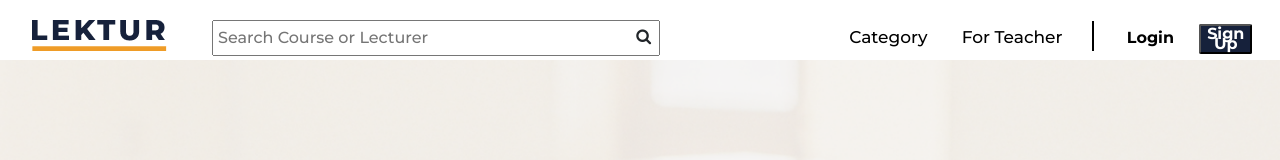
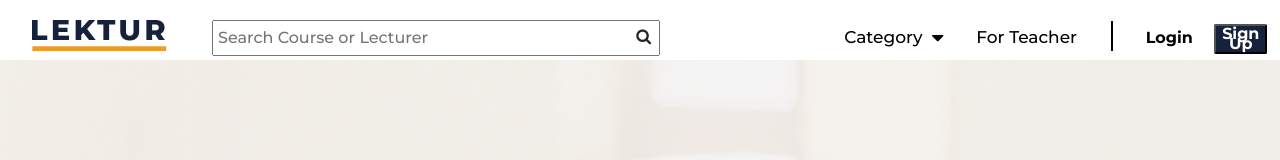
Before and after one commit to Rantikaayuning/frontend-lektur-app, a React (Create React App) app: page / in a window 1280 px wide. Shown: the top 160 px of the page. Built offline with nearby package versions, Linux system fonts and the light colour scheme.

Commit message:
adding dropdown menu on category navbar

```diff
--- a/src/components/Header/SideBar.js
+++ b/src/components/Header/SideBar.js
@@ -1,14 +1,32 @@
 import React from "react";
 import Logo from "../../assets/LEKTUR.png";
-import {Link} from "react-router-dom"
+import { Link } from "react-router-dom";
 import garis from "../../assets/Rectangle 2.png";
 
 function SideBar() {
+    function myFunction() {
+        document.getElementById("myDropdown").classList.toggle("show");
+    }
+
+    // Close the dropdown menu if the user clicks outside of it
+    window.onclick = function(event) {
+        if (!event.target.matches(".dropbtn")) {
+            var dropdowns = document.getElementsByClassName("dropdown-content");
+            var i;
+            for (i = 0; i < dropdowns.length; i++) {
+                var openDropdown = dropdowns[i];
+                if (openDropdown.classList.contains("show")) {
+                    openDropdown.classList.remove("show");
+                }
+            }
+        }
+    };
     return ( <
         div className = "sidebar fixed" >
         <
         div className = "left" >
-        <Link to="/"
+        <
+        Link to = "/"
         className = "logo" >
         <
         img src = { Logo }
@@ -32,8 +50,19 @@ function SideBar() {
         <
         ul >
         <
-        li > Category < /li> <li> For Teacher </li >
+        li className = "category" > { " " }
+        Category { " " } <
+        i className = "fa fa-caret-down fa-lg dropbtn"
+        onClick = { myFunction } > { " " } <
+        /i>{" "} <
+        div id = "myDropdown"
+        className = "dropdown-content" >
         <
+        a href = "/student" > I 'm a Teacher </a>{" "} <
+        a href = "teacher" > I 'm a Student </a>{" "} <
+        /div>{" "} <
+        /li>{" "} <
+        li > For Teacher < /li>{" "} <
         li >
         <
         div className = "vl" > < /div>{" "} <
@@ -42,8 +71,11 @@ function SideBar() {
         span > Login < /span>{" "} <
         /li>{" "} <
         li >
-        <Link to="/register"><
-        button > Sign Up < /button></Link>{" "} <
+        <
+        Link to = "/register" >
+        <
+        button > Sign Up < /button>{" "} <
+        /Link>{" "} <
         /li>{" "} <
         /ul>{" "} <
         /div>{" "} <
--- a/src/styles/Sidebar.css
+++ b/src/styles/Sidebar.css
@@ -1,3 +1,55 @@
+/* drop down menu button*/
+
+.category {
+    position: relative;
+    right: 5px;
+    display: inline-block;
+}
+
+.dropdown-content {
+    display: none;
+    position: absolute;
+    background-color: #f1f1f1;
+    min-width: 160px;
+    box-shadow: 0px 8px 16px 0px rgba(0, 0, 0, 0.2);
+    z-index: 1;
+}
+
+
+/* Links inside the dropdown */
+
+.dropdown-content a {
+    color: black;
+    padding: 12px 16px;
+    text-decoration: none;
+    display: block;
+}
+
+
+/* Change color of dropdown links on hover */
+
+.dropdown-content a:hover {
+    background-color: #ddd;
+}
+
+.show {
+    display: block;
+}
+
+
+/* Dropdown Button */
+
+.dropbtn {
+    color: black;
+    padding: 5px;
+    font-size: 20px;
+    border: none;
+    cursor: pointer;
+}
+
+
+/* sidebar general*/
+
 .sidebar {
     display: flex;
     flex-wrap: wrap;
@@ -6,7 +58,7 @@
     top: 20px;
     left: 32px;
     bottom: 0px;
-    position: relative;
+    z-index: 1;
 }
 
 .sidebar ul {
@@ -24,9 +76,13 @@
     color: #000000;
 }
 
+.sidebar ul ul li:hover {
+    background-color: blue;
+}
+
 .sidebar ul li button {
     top: 1px;
-    left: 350px;
+    left: 365px;
     position: absolute;
     height: 30px;
     background: #16213b;
@@ -67,6 +123,11 @@
     flex: 3;
 }
 
+.sidebar .right ul li i {
+    width: 3px;
+    cursor: pointer;
+}
+
 .sidebar .center input {
     left: 180px;
     position: absolute;
```
